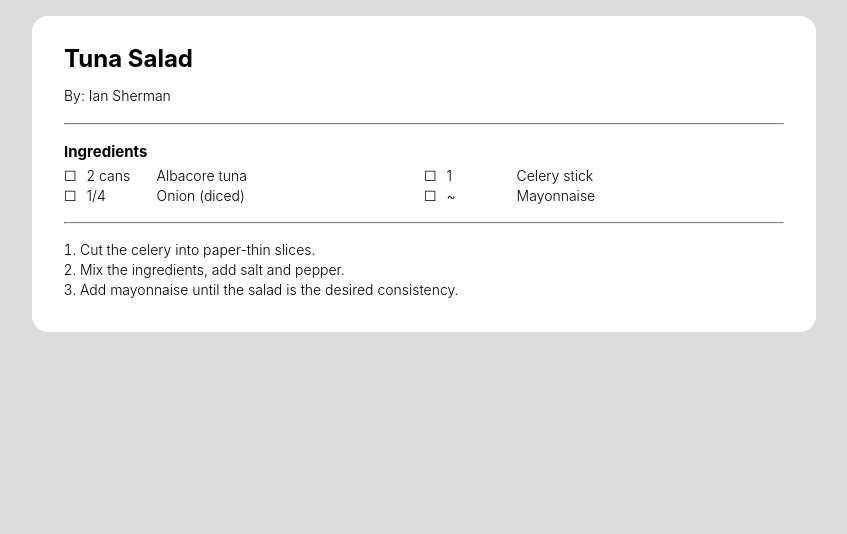
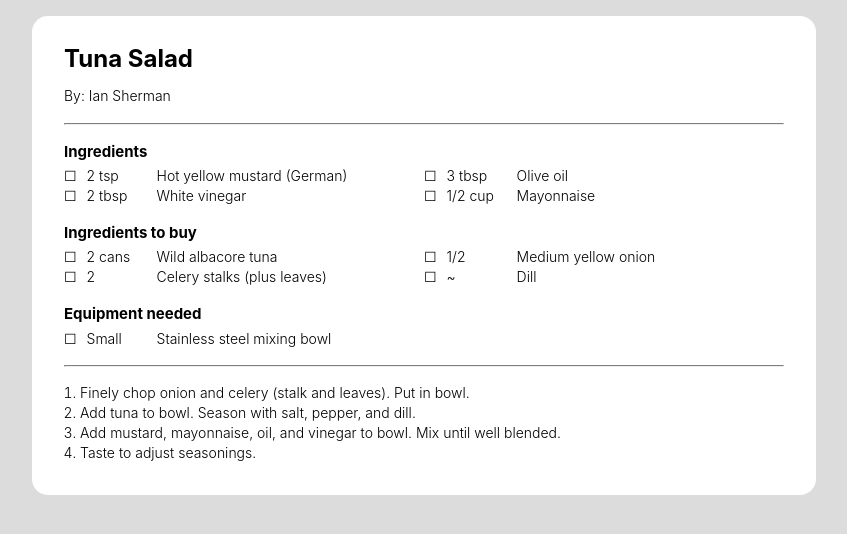
Before and after one commit to gaelanlloyd/jekyll-recipes, a Jekyll site: the page built from _recipes/tuna-salad.md, in a window 1280 px wide. Shown: the top 534 px of the page, without its empty margins (216-1063 px from the left). Built offline with Jekyll 4.4.1, drawn with Linux system fonts in a browser that asks for light colours.

Commit message:
Update tuna-salad.md

```diff
--- a/_recipes/tuna-salad.md
+++ b/_recipes/tuna-salad.md
@@ -1,12 +1,20 @@
 ---
 title: Tuna Salad
 author: Ian Sherman
+ingredientsToBuy:
+  - { qty: "2 cans", item: "Wild albacore tuna" }
+  - { qty: "1/2", item: "Medium yellow onion" }
+  - { qty: "2", item: "Celery stalks (plus leaves)" }
+  - { qty: "~", item: "Dill" }
 ingredients:
-  - { qty: "2 cans", item: "Albacore tuna" }
-  - { qty: "1", item: "Celery stick" }
-  - { qty: "1/4", item: "Onion (diced)" }
-  - { qty: "~", item: "Mayonnaise" }
+  - { qty: "2 tsp", item: "Hot yellow mustard (German)" }
+  - { qty: "3 tbsp", item: "Olive oil" }
+  - { qty: "2 tbsp", item: "White vinegar" }
+  - { qty: "1/2 cup", item: "Mayonnaise" }
+equipment:
+  - { type: "Small", item: "Stainless steel mixing bowl" }
 ---
-- Cut the celery into paper-thin slices.
-- Mix the ingredients, add salt and pepper.
-- Add mayonnaise until the salad is the desired consistency.
+- Finely chop onion and celery (stalk and leaves). Put in bowl.
+- Add tuna to bowl. Season with salt, pepper, and dill.
+- Add mustard, mayonnaise, oil, and vinegar to bowl. Mix until well blended.
+- Taste to adjust seasonings.
```
